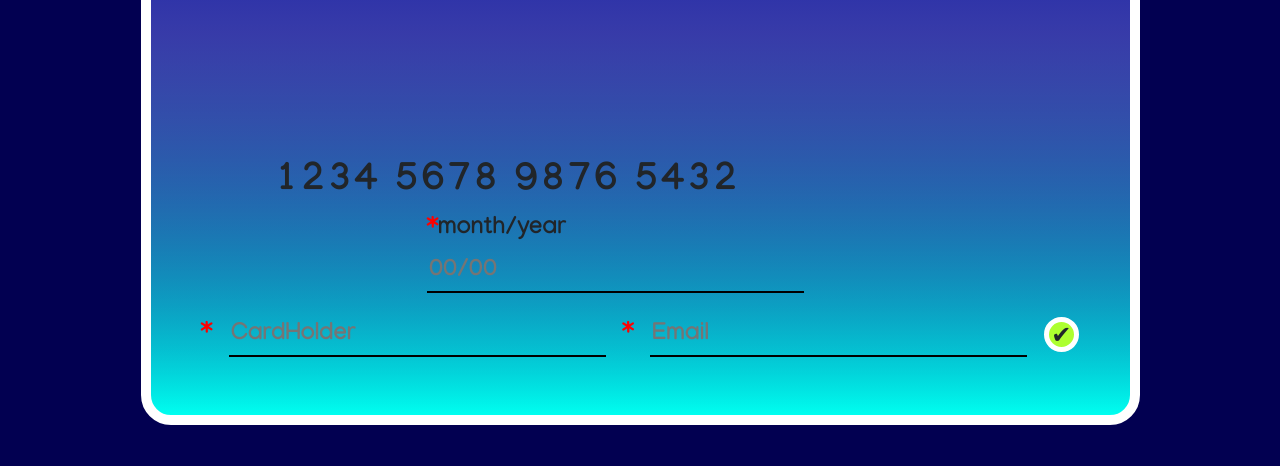
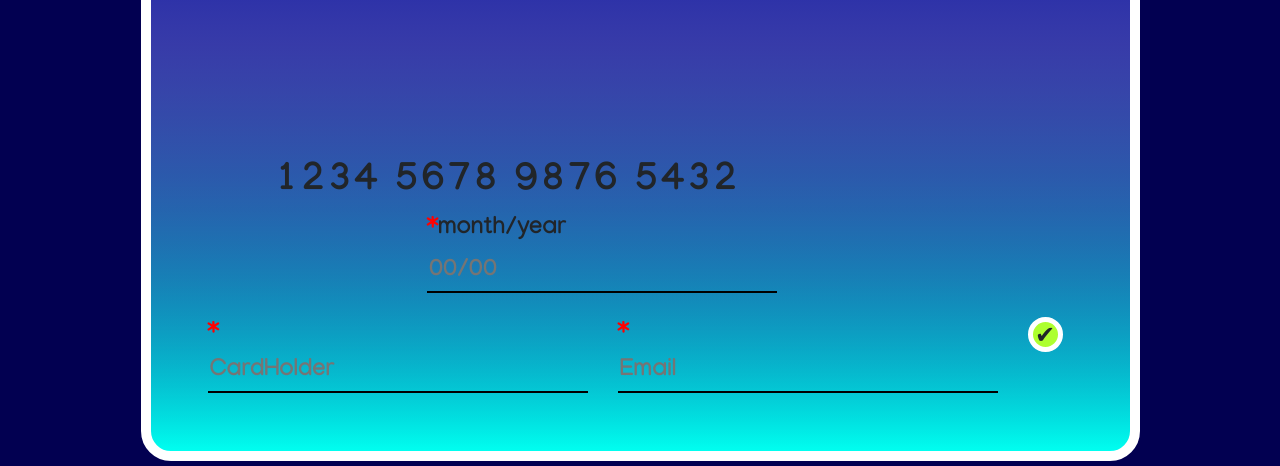
Before and after one commit to KolasikOmetov/Sharlatan, a plain HTML site: page registration.html in a window 1280 px wide. Shown: the part 334-800 px from the top of the page. Drawn offline with nearby package versions, Linux system fonts and the light colour scheme.

Commit message:
Fix CheckButton & Resize of Inputs

```diff
--- a/css/style.css
+++ b/css/style.css
@@ -14,11 +14,11 @@ footer {
   font-family: "Segoe UI";
 }
 
-#logo-link{
+#logo-link {
   position: relative;
 }
 
-#logo{
+#logo {
   position: absolute;
   height: 70%;
 }
@@ -55,6 +55,7 @@ footer {
 #m-y-inp,
 #m-y,
 .required {
+  width: 100%;
   font-size: 1.5em;
   font-family: "Manjari";
 }
@@ -69,8 +70,12 @@ footer {
 
 #check {
   text-align: center;
-  vertical-align: middle;
-  margin-bottom: 0px;
+  background: none;
+  color: inherit;
+  border: none;
+  padding: 0;
+  cursor: pointer;
+  outline: inherit;
 }
 
 #check-circle {
@@ -105,8 +110,9 @@ footer {
   border: #fff 2px solid;
 }
 
-#view-more-button{
-  background: linear-gradient(180deg, #0094FF 0%, rgba(4, 0, 208, 0) 100%), #0C0383;
+#view-more-button {
+  background: linear-gradient(180deg, #0094ff 0%, rgba(4, 0, 208, 0) 100%),
+    #0c0383;
   color: #fff;
   border-radius: 26px;
   border: 0;
--- a/registration.html
+++ b/registration.html
@@ -82,19 +82,27 @@
           <div>
             <h5 id="nums">1234 5678 9876 5432</h5>
           </div>
-          <div class="col-md-5 offset-md-3">
+          <form id="card-form">
+            <div class="col-5 offset-md-3">
               <h6 id="m-y"><span style="color: red">*</span>month/year</h6>
               <input id="m-y-inp" placeholder="00/00" />
             </div>
             <div class="row justify-content-around p-4">
+              <div class="col-md">
                 <span style="color: red" class="required">*</span
                 ><input id="c-h" placeholder="CardHolder" />
+              </div>
+              <div class="col-md">
                 <span style="color: red" class="required">*</span
                 ><input id="email" placeholder="Email" />
+              </div>
+              <div class="col-sm-1">
                 <div id="check-circle">
-              <p id="check">✔</p>
+                  <button type="submit" id="check" form="card-form">✔</button>
                 </div>
               </div>
+            </div>
+          </form>
         </div>
       </div>
 
```
Lines whose indentation alone changed are shown as unchanged.
